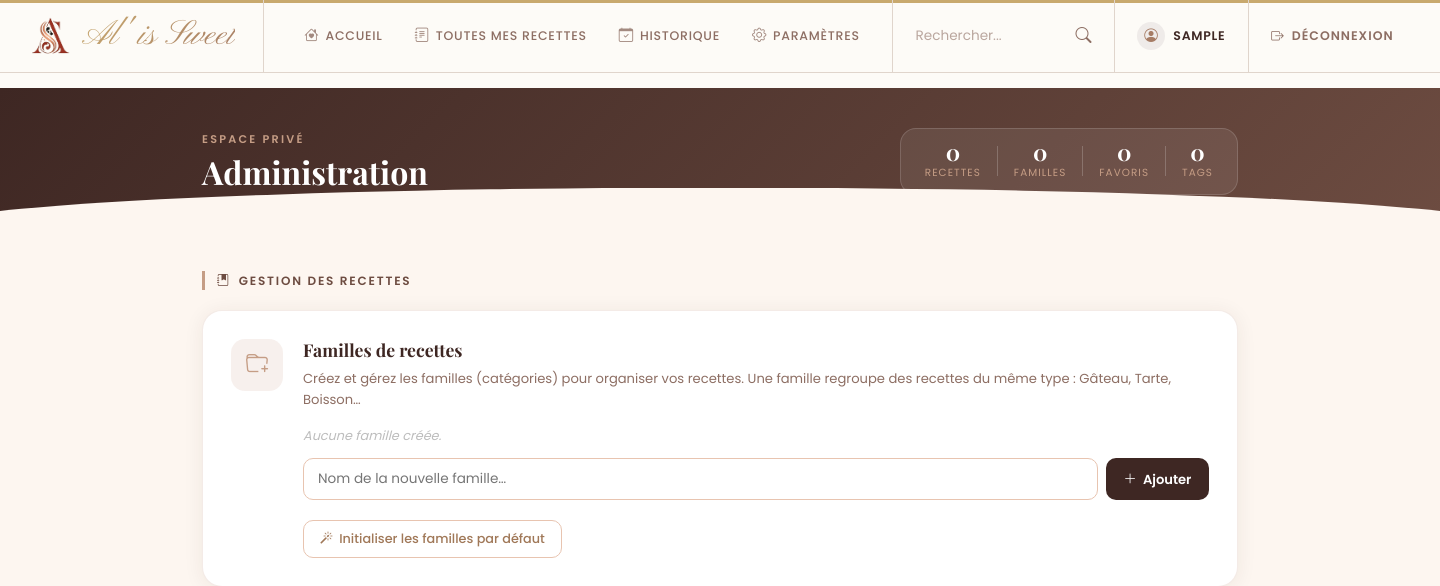
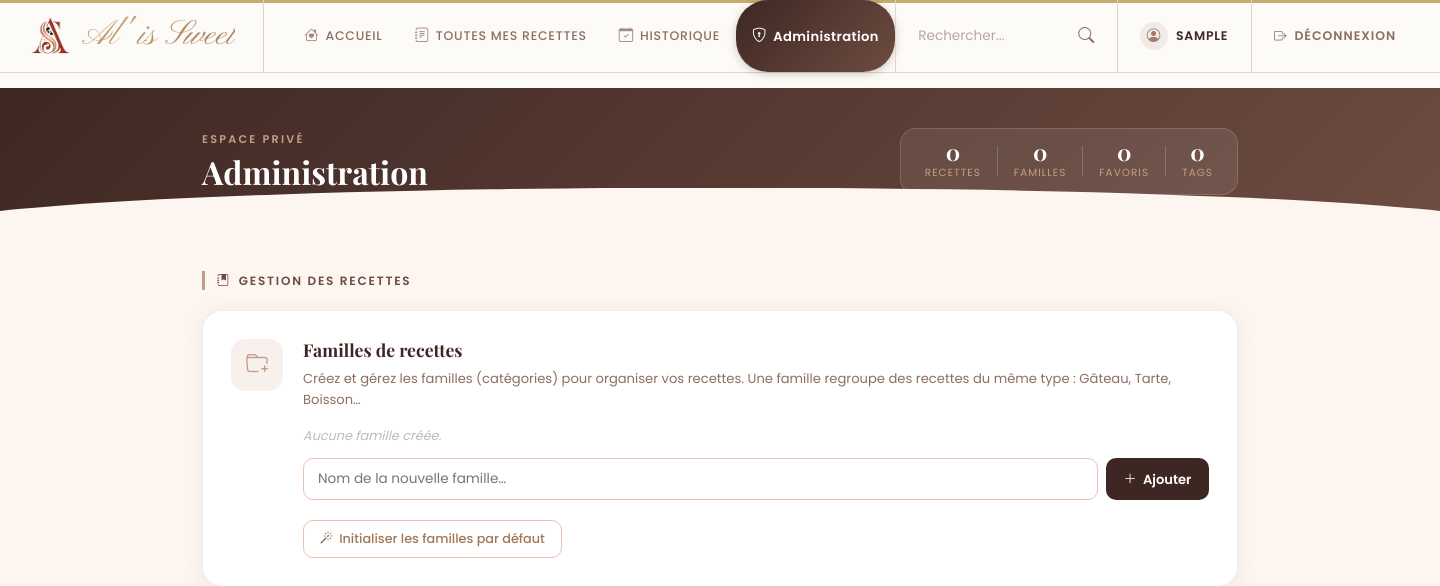
Before and after one commit to Alissweet/al-is-sweet, a Flask app: page /admin/ in a window 1440 px wide. Shown: the top 586 px of the page. Run offline with Flask 3, Linux system fonts and the light colour scheme; the visitor is signed in with stand-in values (Sample User, id 1); data that the repository does not hold is empty; some libraries are stand-ins or nearby versions.

Commit message:
feat: bouton Administration navbar + refactor blueprints complet

```diff
--- a/app/static/css/style.css
+++ b/app/static/css/style.css
@@ -2748,3 +2748,33 @@ img { max-width: 100%; }
   .admin-card { flex-direction: column; }
   .admin-body { padding: 0 1rem 3rem; }
 }
+
+/* ── BOUTON ADMIN NAVBAR ─────────────────────────────── */
+.nav-link-admin {
+  display: inline-flex;
+  align-items: center;
+  gap: 0.4rem;
+  padding: 0.45rem 1rem;
+  border-radius: 2rem;
+  font-family: 'Poppins', sans-serif;
+  font-size: 0.82rem;
+  font-weight: 600;
+  letter-spacing: 0.03em;
+  color: #fff !important;
+  background: linear-gradient(135deg, #3e2723, #6d4c41);
+  border: none;
+  text-decoration: none;
+  transition: all 0.2s;
+  box-shadow: 0 2px 8px rgba(62,39,35,0.25);
+}
+
+.nav-link-admin:hover {
+  background: linear-gradient(135deg, #6d4c41, #a07858);
+  transform: translateY(-1px);
+  box-shadow: 0 4px 14px rgba(62,39,35,0.35);
+  color: #fff !important;
+}
+
+.nav-link-admin i {
+  font-size: 0.9rem;
+}
--- a/app/templates/base.html
+++ b/app/templates/base.html
@@ -54,10 +54,9 @@
 					</a>
 				</li>
 				<li class="nav-item">
-					<a class="nav-link-premium" href="#"
-					   data-bs-toggle="modal" data-bs-target="#settingsModal">
-						<i class="bi bi-gear"></i>
-						<span>Paramètres</span>
+					<a class="nav-link-admin" href="{{ url_for('admin.dashboard') }}">
+							<i class="bi bi-shield-lock"></i>
+							<span>Administration</span>
 					</a>
 				</li>
 			</ul>
```
